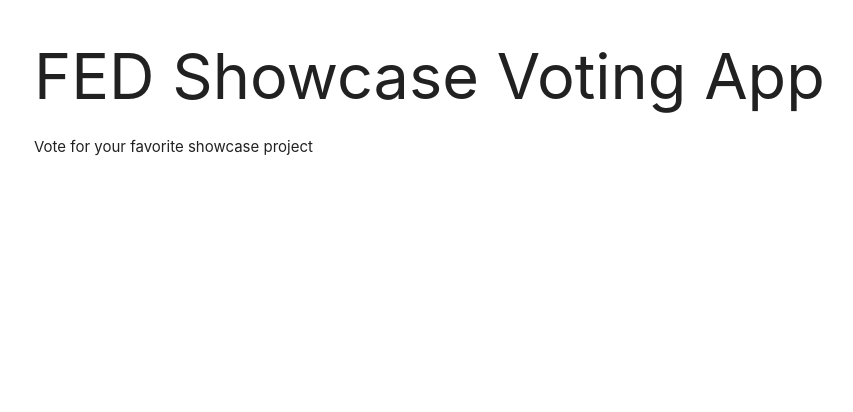
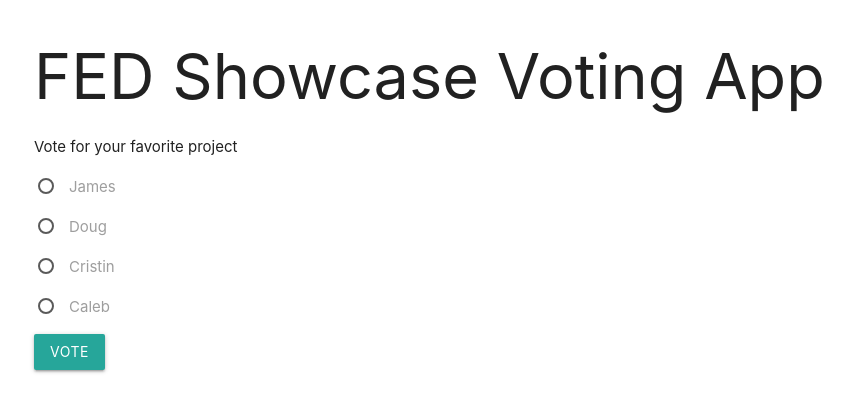
Before and after one commit to jamesdesigns/votingapp, a website: page public/index.html in a window 1280 px wide. Shown: the whole page, without its empty margins (158-1011 px from the left). Drawn offline with nearby package versions, Linux system fonts and the light colour scheme.

Commit message:
Add form input field and vote button to the index.html page

```diff
--- a/public/index.html
+++ b/public/index.html
@@ -9,11 +9,33 @@
 <body>
     <div class="container">
         <h1>FED Showcase Voting App</h1>
-        <p>Vote for your favorite showcase project</p>
+        <p>Vote for your favorite project</p>
         <form id="vote-form">
             <p>
-                <input type="radio" name="" id="">
+                <label>
+                    <input name="fed" type="radio"  id="james">
+                    <span>James</span>
+                </label>
             </p>
+            <p>
+                <label>
+                    <input name="fed" type="radio"  id="doug">
+                    <span>Doug</span>
+                </label>
+            </p>
+            <p>
+                <label>
+                    <input name="fed" type="radio"  id="cristin">
+                    <span>Cristin</span>
+                </label>
+            </p>
+            <p>
+                <label>
+                    <input name="fed" type="radio"  id="caleb">
+                    <span>Caleb</span>
+                </label>
+            </p>
+            <input type="submit" value="vote" class="btn">
         </form>
     </div>
     <script
```
